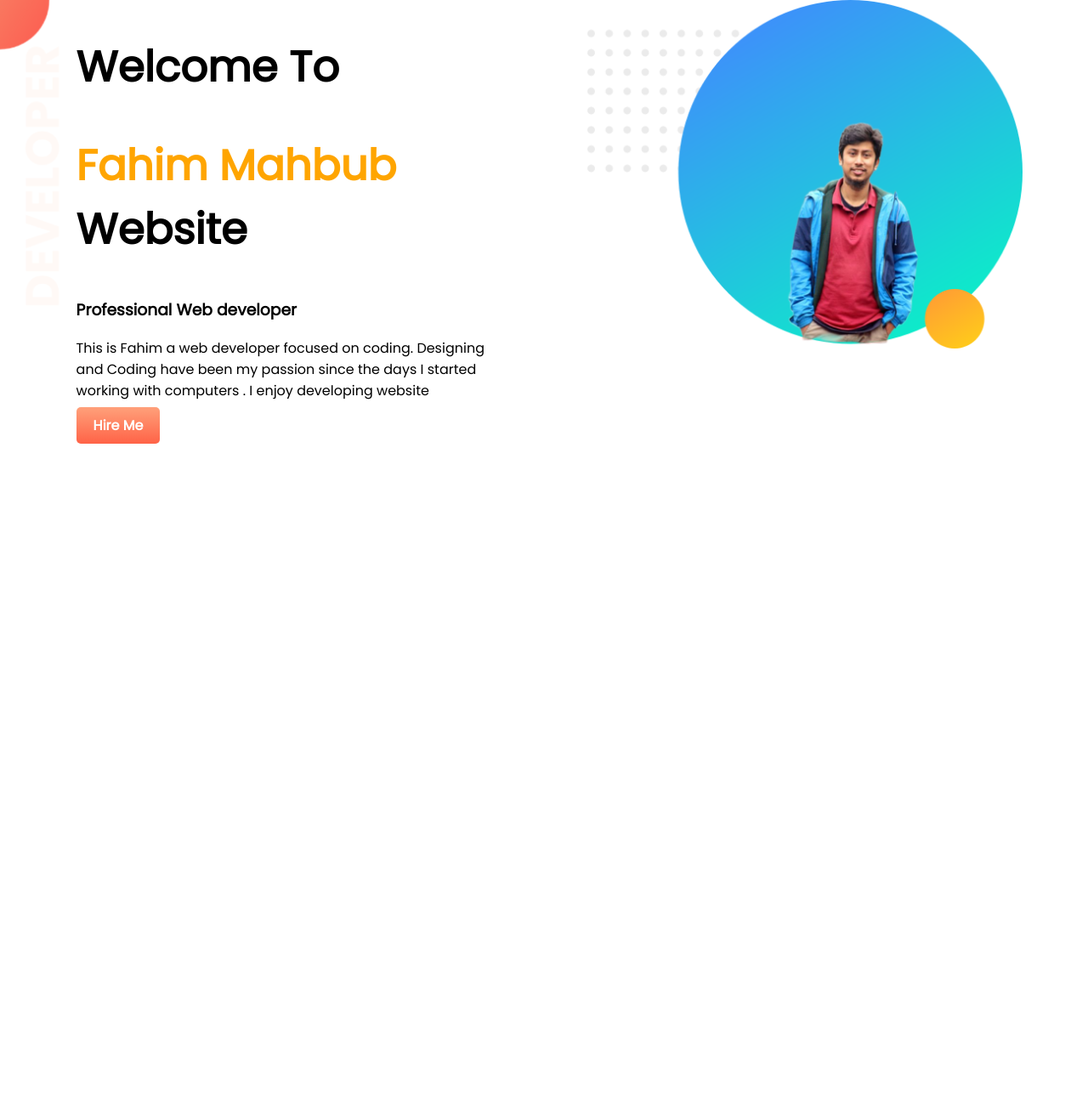
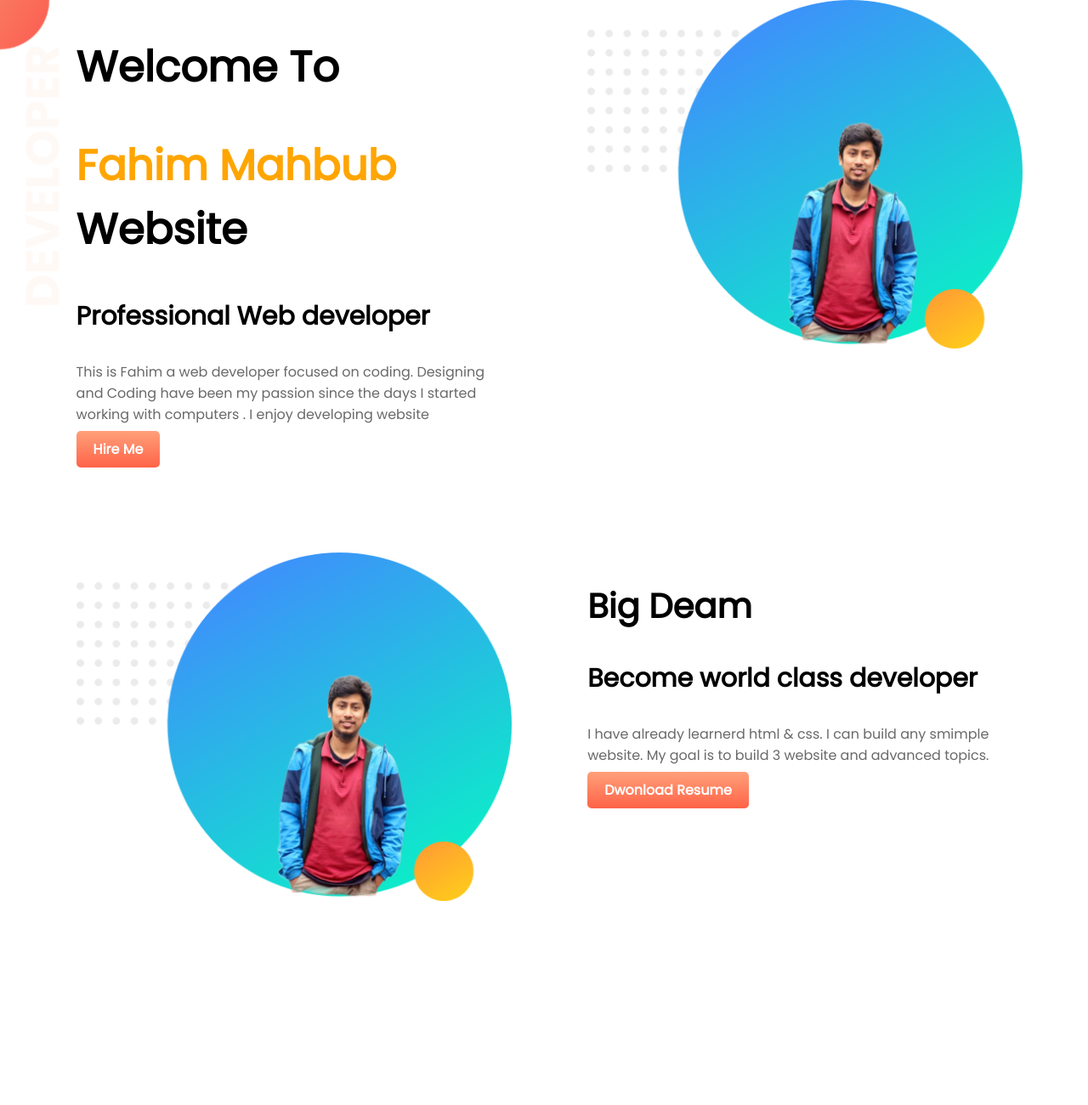
Before and after one commit to fahimkuet09/fahim-portfolio, a plain HTML site: page index.html in a window 1280 px wide. Shown: the whole page at 85% size. Before the commit the page ends 800 px from the top, so only its background shows below. Drawn offline with Linux system fonts and the light colour scheme.

Commit message:
first commit

```diff
--- a/index.html
+++ b/index.html
@@ -24,7 +24,21 @@
         <div class="half-width">
             <img src="image/fahim.png" alt="">
         </div>
+    </section>
 
+
+    <section calss="dream-banner">
+        <div class="half-width">
+            <img src="image/fahim.png" alt="">
+        </div>
+
+        <div class="half-width">
+            <h2>Big Deam</h2>
+            <h3>Become world class developer </h3>
+            <p>I have already learnerd html & css. I can build any smimple website. My goal is to build 3 website and advanced topics.  </p>
+            <a class="link" target="_blank"  href="https://www.linkedin.com/in/fahim-mahbub-935989b3/">Dwonload Resume</a>
+
+        </div>
 
     </section>
 
--- a/style.css
+++ b/style.css
@@ -8,8 +8,10 @@ margin: 0%;}
     color: white;
     background-image: linear-gradient( lightsalmon ,tomato);
 }
-
 h1{font-size: 50px;}
+h2{font-size: 40px;}
+h3{font-size: 30px;}
+p{color: dimgray; }
 
 .name-heighlight{color: orange;}
 
@@ -25,4 +27,11 @@ padding-left: 2%;
 .top-banner{background-image: url("image/top-banner.png");
 background-repeat: no-repeat;
 }
-section{height: 500px;}
+
+.dream-banner{ background-image: url("image/dream-bg.png");
+background-repeat: no-repeat;
+background-position: right;}
+
+section{height: 500px;
+padding-bottom: 150px;
+}
```
